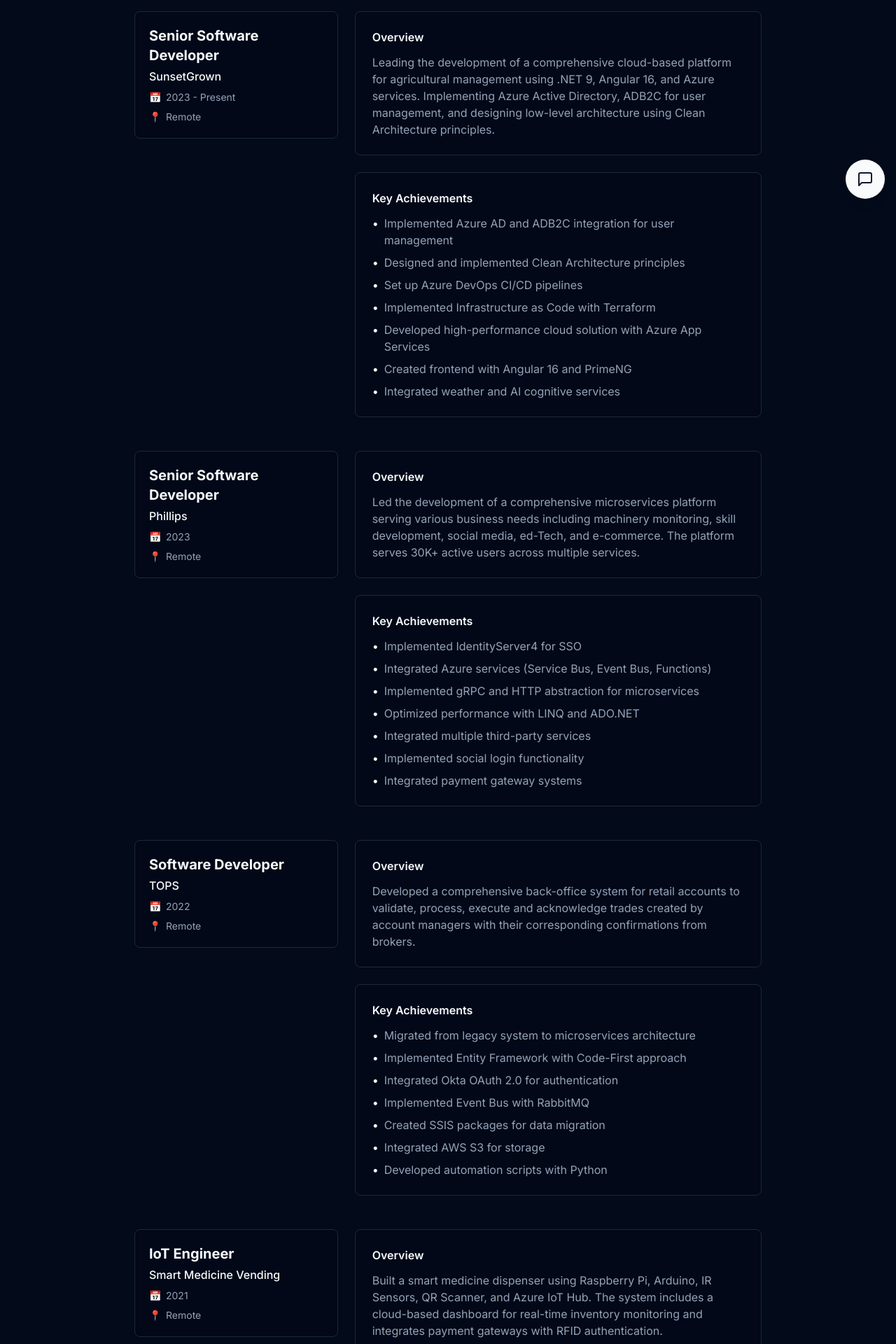
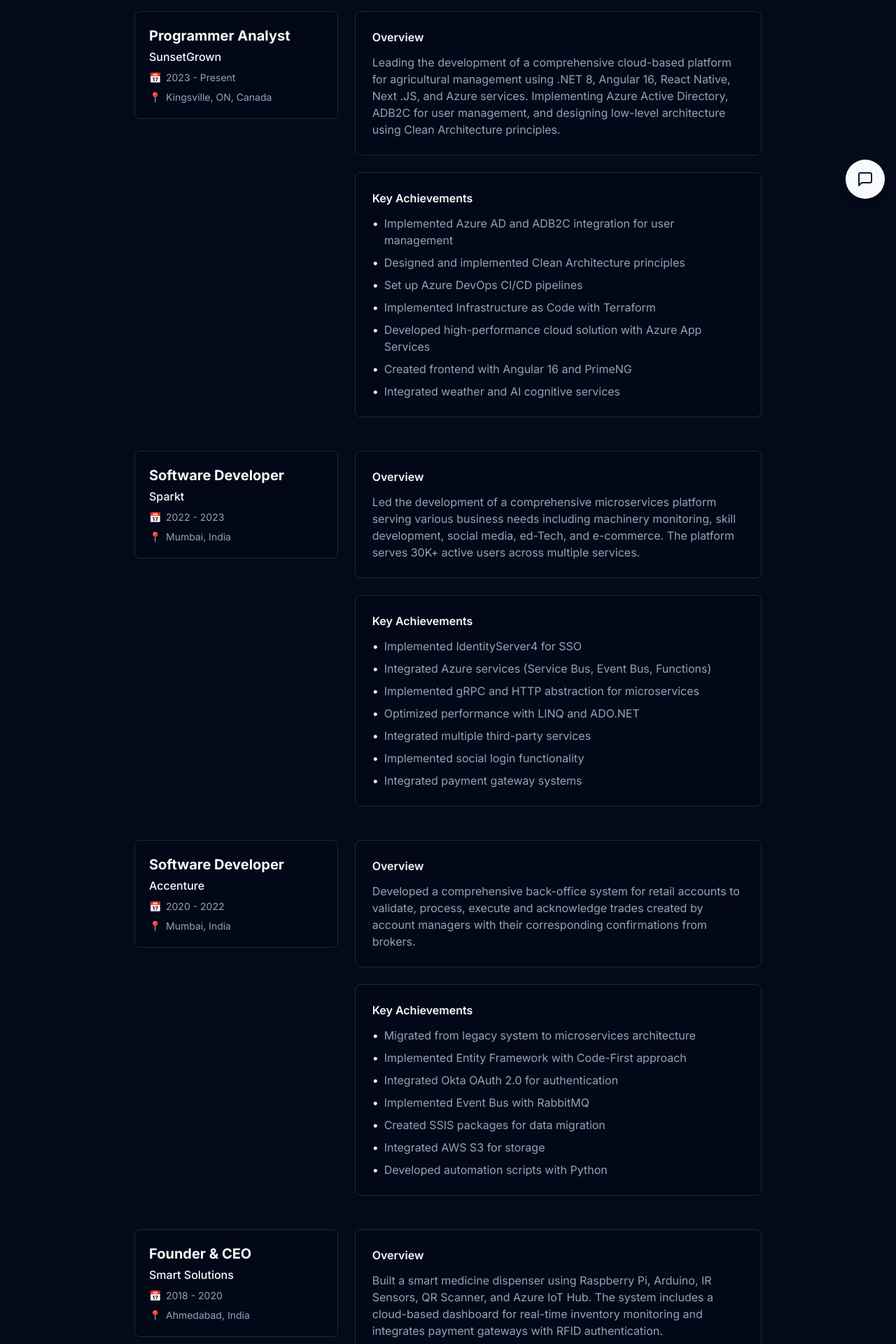
Before and after one commit to Rkgandhi00/portfolio, a Next.js app: page /resume in a window 1280 px wide. Shown: the part 500-2420 px from the top of the page at 70% size. Built offline with nearby package versions, Linux system fonts and the light colour scheme.

Commit message:
fixed resume download

```diff
--- a/src/app/resume/page.tsx
+++ b/src/app/resume/page.tsx
@@ -13,11 +13,11 @@
 // Resume data sections
 const experienceData = [
   {
-    role: "Senior Software Developer",
+    role: "Programmer Analyst",
     company: "SunsetGrown",
     period: "2023 - Present",
-    location: "Remote",
-    description: "Leading the development of a comprehensive cloud-based platform for agricultural management using .NET 9, Angular 16, and Azure services. Implementing Azure Active Directory, ADB2C for user management, and designing low-level architecture using Clean Architecture principles.",
+    location: "Kingsville, ON, Canada",
+    description: "Leading the development of a comprehensive cloud-based platform for agricultural management using .NET 8, Angular 16, React Native, Next .JS, and Azure services. Implementing Azure Active Directory, ADB2C for user management, and designing low-level architecture using Clean Architecture principles.",
     achievements: [
       "Implemented Azure AD and ADB2C integration for user management",
       "Designed and implemented Clean Architecture principles",
@@ -29,10 +29,10 @@
     ]
   },
   {
-    role: "Senior Software Developer",
-    company: "Phillips",
-    period: "2023",
-    location: "Remote",
+    role: "Software Developer",
+    company: "Sparkt",
+    period: "2022 - 2023",
+    location: "Mumbai, India",
     description: "Led the development of a comprehensive microservices platform serving various business needs including machinery monitoring, skill development, social media, ed-Tech, and e-commerce. The platform serves 30K+ active users across multiple services.",
     achievements: [
       "Implemented IdentityServer4 for SSO",
@@ -46,9 +46,9 @@
   },
   {
     role: "Software Developer",
-    company: "TOPS",
-    period: "2022",
-    location: "Remote",
+    company: "Accenture",
+    period: "2020 - 2022",
+    location: "Mumbai, India",
     description: "Developed a comprehensive back-office system for retail accounts to validate, process, execute and acknowledge trades created by account managers with their corresponding confirmations from brokers.",
     achievements: [
       "Migrated from legacy system to microservices architecture",
@@ -61,10 +61,10 @@
     ]
   },
   {
-    role: "IoT Engineer",
-    company: "Smart Medicine Vending",
-    period: "2021",
-    location: "Remote",
+    role: "Founder & CEO",
+    company: "Smart Solutions",
+    period: "2018 - 2020",
+    location: "Ahmedabad, India",
     description: "Built a smart medicine dispenser using Raspberry Pi, Arduino, IR Sensors, QR Scanner, and Azure IoT Hub. The system includes a cloud-based dashboard for real-time inventory monitoring and integrates payment gateways with RFID authentication.",
     achievements: [
       "Integrated Raspberry Pi and Arduino systems",
@@ -77,9 +77,9 @@
     ]
   },
   {
-    role: "IoT Engineer",
-    company: "Industrial IoT",
-    period: "2021",
+    role: "I&C Engineer",
+    company: "Freelance",
+    period: "2018 - Present",
     location: "Remote",
     description: "Led the architecture for Edge computing, integrating PLC (Siemens, Allen Bradley), DCS, and cloud-based analytics. Designed SCADA-integrated industrial automation system for machine status tracking and predictive maintenance.",
     achievements: [
@@ -94,8 +94,8 @@
   },
   {
     role: "IoT Engineer",
-    company: "Smart Greenhouse",
-    period: "2020",
+    company: "Freelance",
+    period: "2018 - Present",
     location: "Remote",
     description: "Developed an AI-driven temperature and humidity control system using ESP32, DHT11 sensors, and MQTT protocol. Integrated Azure Cognitive Services for anomaly detection in crop growth.",
     achievements: [
@@ -112,18 +112,34 @@
 
 const educationData = [
   {
-    degree: "Bachelor of Engineering in Electronics & Communication",
+    degree: "Masters of Engineering in Electrical & Computer Engineering",
+    institution: "University of Windsor",
+    period: "2022 - 2023",
+    location: "Windsor, ON, India",
+    description: "Focused on electrical, and computer systems/software development.",
+    courses: [
+      "Software & DSA",
+      "System Design",
+      "Autonomous Vehicles",
+      "Artificial Intelligence",
+      "Machine Learning",
+      "Electrical Component Design",
+      "MATLAB"
+    ]
+  },
+  {
+    degree: "Bachelor of Engineering in Instrumentation & Control",
     institution: "Gujarat Technological University",
-    period: "2012 - 2016",
+    period: "2015 - 2019",
     location: "Gujarat, India",
-    description: "Focused on electronics, communication systems, and embedded systems development.",
+    description: "Focused on instrumentation, control, and automation systems development.",
     courses: [
-      "Digital Electronics",
-      "Communication Systems",
-      "Embedded Systems",
-      "Microcontrollers",
-      "Signal Processing",
-      "Computer Networks"
+      "Instrumentation",
+      "Control Systems",
+      "Automation",
+      "PLC Programming",
+      "DCS",
+      "SCADA"
     ]
   }
 ];
@@ -191,9 +207,9 @@
             className="mt-8"
           >
             <Button asChild>
-              <Link href="/rushabh-gandhi-resume.pdf" target="_blank">
-                <Download className="mr-2 h-4 w-4" /> Download Resume
-              </Link>
+            <a href="/rushabh-gandhi-resume.pdf" download target="_blank" rel="noopener noreferrer">
+              <Download className="mr-2 h-4 w-4" /> Download Resume
+            </a>
             </Button>
           </motion.div>
         </div>
```
Also changed, not shown: 1 other file (tests, documents, lock files or other folders).
